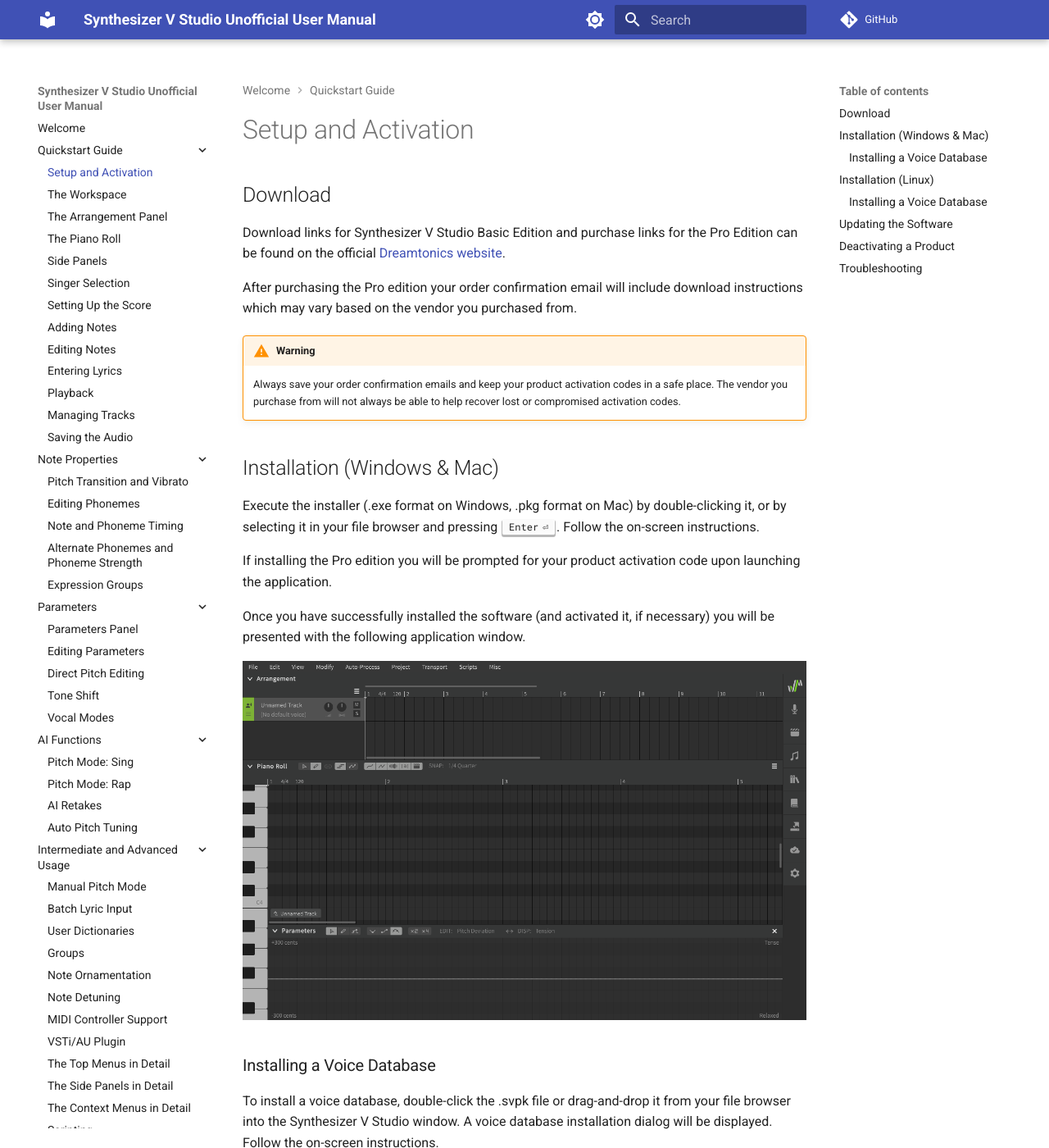
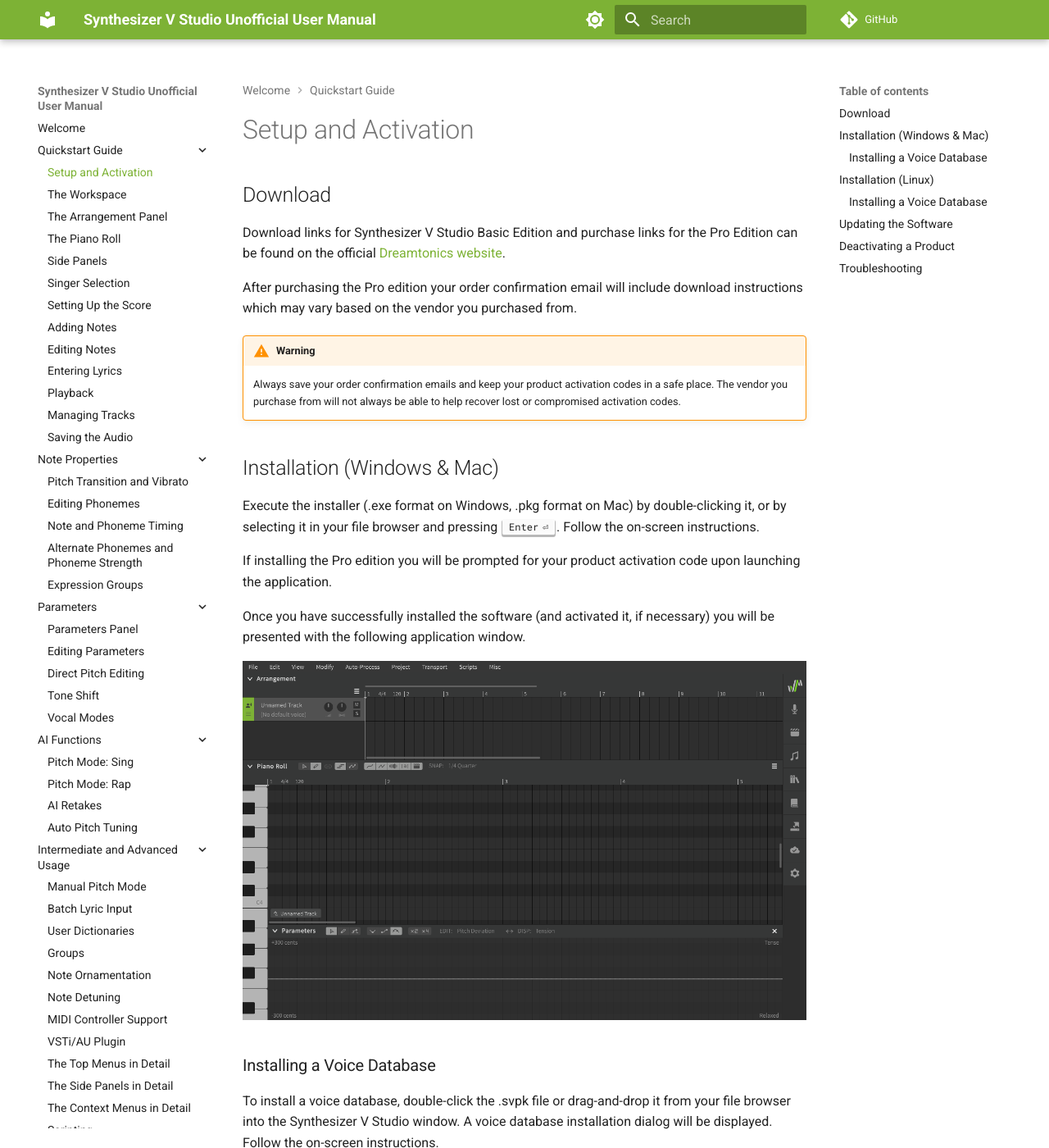
Before and after one commit to claire-west/svstudio-manual, an MkDocs documentation site: the page built from docs/setup.md, in a window 1280 px wide and 1400 px high. Shown: the whole window at 82% size. Built offline with MkDocs 1.6.1 and Material for MkDocs 9.7.7, drawn with Linux system fonts in a browser that asks for light colours; comment, search, counter and statistics services are not loaded.

Commit message:
1.9.0 - Pitch modes, rap support, and many revisions (#15)
* Add 1.9.0 update summary to main page
* All mention of supported languages now includes Cantonese
* New page for Pitch Mode: Rap
* Instant Mode page replaced by "Pitch Mode: Sing"
* Vibrato and Transition page repurposed as an introduction to Pitch Modes, and existing content moved to "Manual Pitch Mode" page
* Introduction to Instant Mode page removed
* Adjusted Voice Panel options to reflect new defaults for Sing/Manual modes
* Adjusted Settings Panel options to reflect new Default Pitch Mode option and removal of Instant Mode default setting
* Vibrato Envelope now also applies to the vibrato portion of AI-generated pitch deviations from "Sing" pitch mode
* Remove Instant Mode button from existing screenshots
* New page for Context (right-click) menus
* Vocal Modes page moved to Parameters section
* Add description for "Select Parameters for Notes" on Editing Parameters page
* AI Retakes page now refers to pitch modes instead of instant mode
* Revised wording of the Timbre Retakes description
* Add "Randomness and Probability" section to AI Retakes page
* Added undocumented script functions and properties to the Scripts page
* Add TiredBee's phoneme chart to the Phoneme Reference page
* Minor clarification about creating new tracks and selecting instrumental files
* Clarifications about importing MIDI files and tempo changes
* Fix color flags for new version of mkdocs

```diff
--- a/docs/stylesheets/theme.css
+++ b/docs/stylesheets/theme.css
@@ -1,5 +1,7 @@
 :root {
   --md-primary-fg-color: #7db235;
+  --md-primary-fg-color--light: #7db235;
+  --md-primary-fg-color--dark: #7db235;
   --md-accent-fg-color: #85BC38;
 }
 
--- a/mkdocs.yml
+++ b/mkdocs.yml
@@ -71,12 +71,14 @@
     # Palette toggle for light mode
     - media: "(prefers-color-scheme: light)"
       scheme: default
+      primary: custom
       toggle:
         icon: material/brightness-7
         name: Switch to dark mode
     # Palette toggle for dark mode
     - media: "(prefers-color-scheme: dark)"
       scheme: slate
+      primary: custom
       toggle:
         icon: material/brightness-4
         name: Switch to light mode
@@ -90,9 +92,9 @@
         - ai-functions/instant-mode.md
         - quickstart/instant-mode.md
   - social:
-      cards_color:
-        fill: "#2A2A2A"
-        text: "#7DB235"
+      cards_layout_options:
+        background_color: "#2A2A2A"
+        color: "#7DB235"
   - glightbox
   - git-revision-date-localized:
       type: timeago
```
